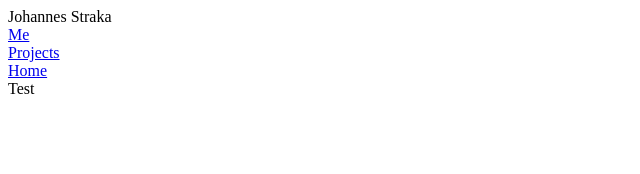
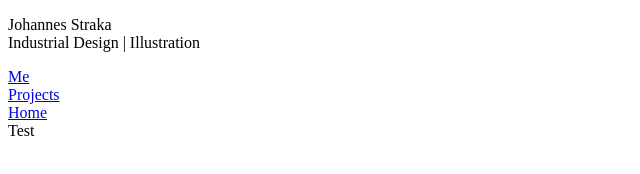
Before and after one commit to VRuechardt/Johannes, a website with bundled scripts: page app/index.html in a window 1280 px wide. Shown: the top 174 px of the page, without its empty margins (0-640 px from the left). Built offline with nearby package versions, Linux system fonts and the light colour scheme; some packages are replaced by stand-ins of ours; files whose address does not match are found by name.

Commit message:
Johannes Straka

```diff
--- a/app/index.html
+++ b/app/index.html
@@ -11,7 +11,18 @@
 
     <nav class="z-depth-0">
         <div class="container">
-            Johannes Straka
+
+            <p class="left">
+                <span class="larger-font">
+                    Johannes Straka
+                </span>
+                    <br>
+                <span class="small-span">
+                    Industrial Design | Illustration
+                </span>
+            </p>
+
+
 
             <a href="#/me">
                 <div class="button right">
@@ -29,6 +40,8 @@
                 </div>
             </a>
 
+            <div style="clear: both;"></div>
+
         </div>
     </nav>
 
--- a/app/scss/components/header.scss
+++ b/app/scss/components/header.scss
@@ -8,6 +8,21 @@ nav {
   top: 0;
   height: 64px !important;
   z-index: 10;
+
+  p {
+    margin: 0;
+    padding: 4px 0 0 0;
+    height: 64px;
+    line-height: 100%;
+    font-weight: 300;
+    span {
+      line-height: 35px;
+    }
+    span.small-span {
+      line-height: 10px;
+      font-size: 10pt;
+    }
+  }
 
   .container {
     border-bottom: 0.5px solid white;
--- a/app/scss/layout.scss
+++ b/app/scss/layout.scss
@@ -2,3 +2,7 @@
 body {
   margin-top: 64px !important;
 }
+
+.larger-font {
+  font-size: 20pt;
+}
```
